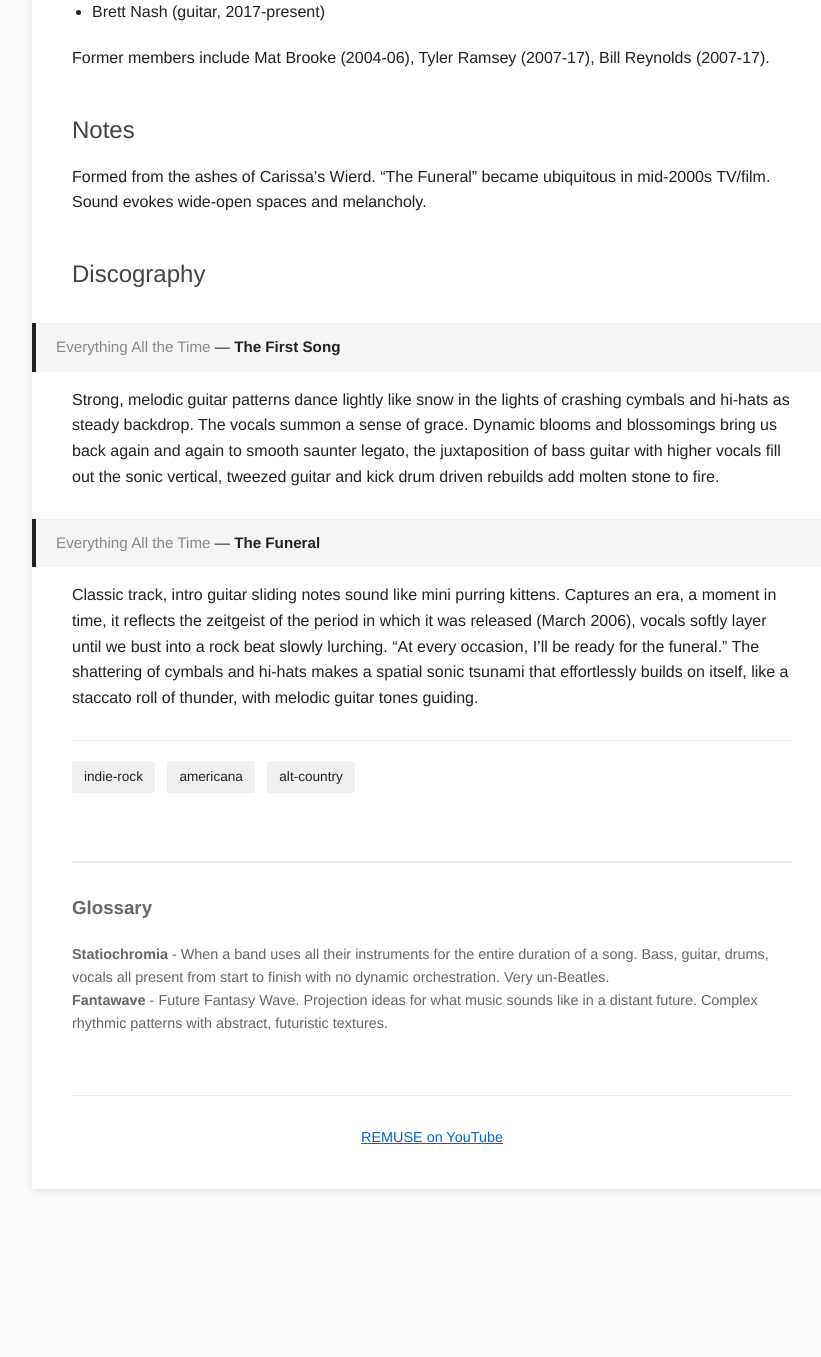
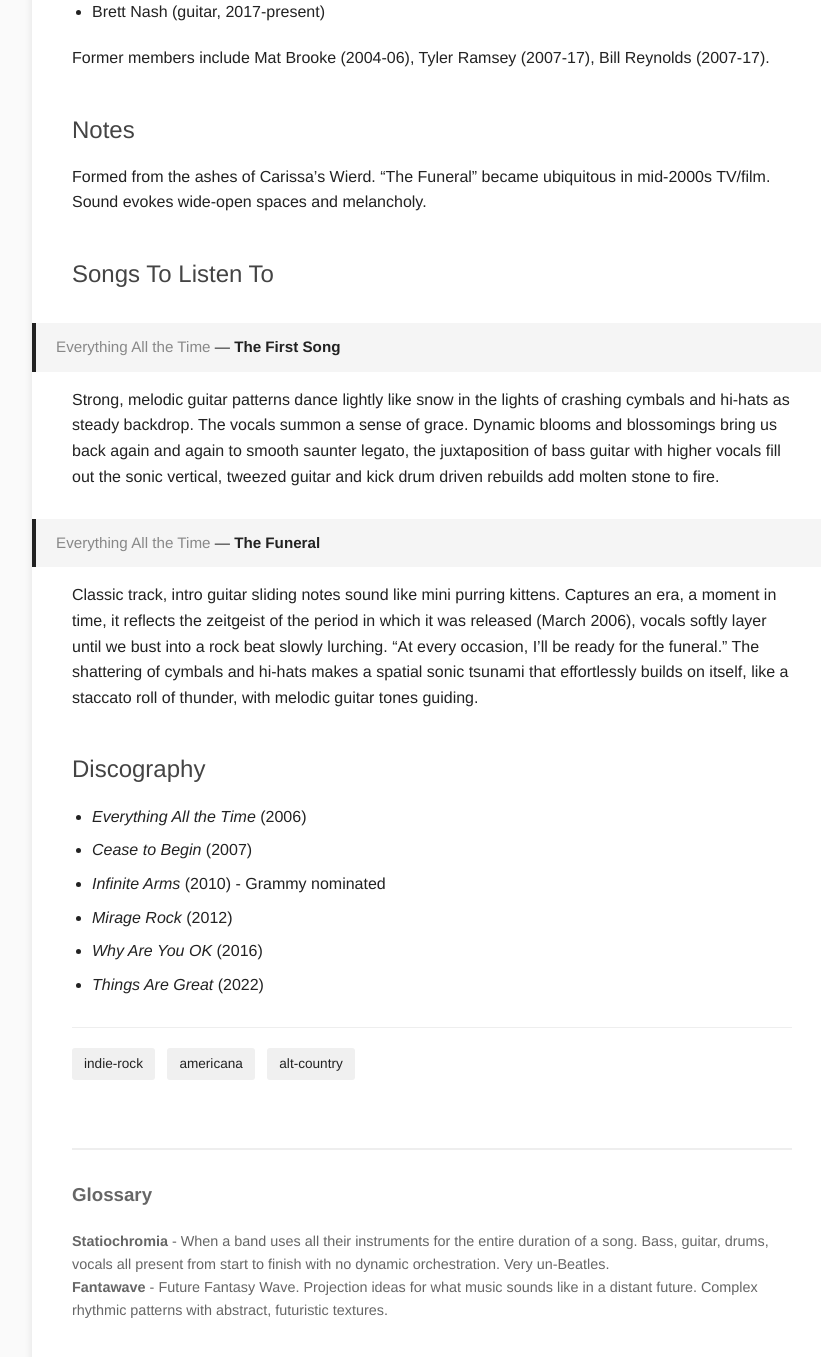
Before and after one commit to sova/remuse-encyclopedia, a Jekyll site: the page built from _bands/band-of-horses.md, in a window 1280 px wide and 1400 px high, scrolled down 615 px. Shown: the top 1357 px of the window, without its empty margins (208-1029 px from the left). Built offline with Jekyll 4.4.1, drawn with Linux system fonts in a browser that asks for light colours; before the commit the page ends 1824 px from its top, so only the background shows below that.

Commit message:
Update band-of-horses.md

```diff
--- a/_bands/band-of-horses.md
+++ b/_bands/band-of-horses.md
@@ -20,7 +20,7 @@ Former members include Mat Brooke (2004-06), Tyler Ramsey (2007-17), Bill Reynol
 ## Notes
 Formed from the ashes of Carissa's Wierd. "The Funeral" became ubiquitous in mid-2000s TV/film. Sound evokes wide-open spaces and melancholy.
 
-## Discography
+## Songs To Listen To
 
 <div class="song-header">
   <span class="album">Everything All the Time</span> — <span class="song">The First Song</span>
@@ -33,3 +33,12 @@ Strong, melodic guitar patterns dance lightly like snow in the lights of crashin
 </div>
 
 Classic track, intro guitar sliding notes sound like mini purring kittens.  Captures an era, a moment in time, it reflects the zeitgeist of the period in which it was released (March 2006), vocals softly layer until we bust into a rock beat slowly lurching.  "At every occasion, I'll be ready for the funeral."  The shattering of cymbals and hi-hats makes a spatial sonic tsunami that effortlessly builds on itself, like a staccato roll of thunder, with melodic guitar tones guiding.
+
+
+## Discography
+- *Everything All the Time* (2006)
+- *Cease to Begin* (2007)
+- *Infinite Arms* (2010) - Grammy nominated
+- *Mirage Rock* (2012)
+- *Why Are You OK* (2016)
+- *Things Are Great* (2022)
```
